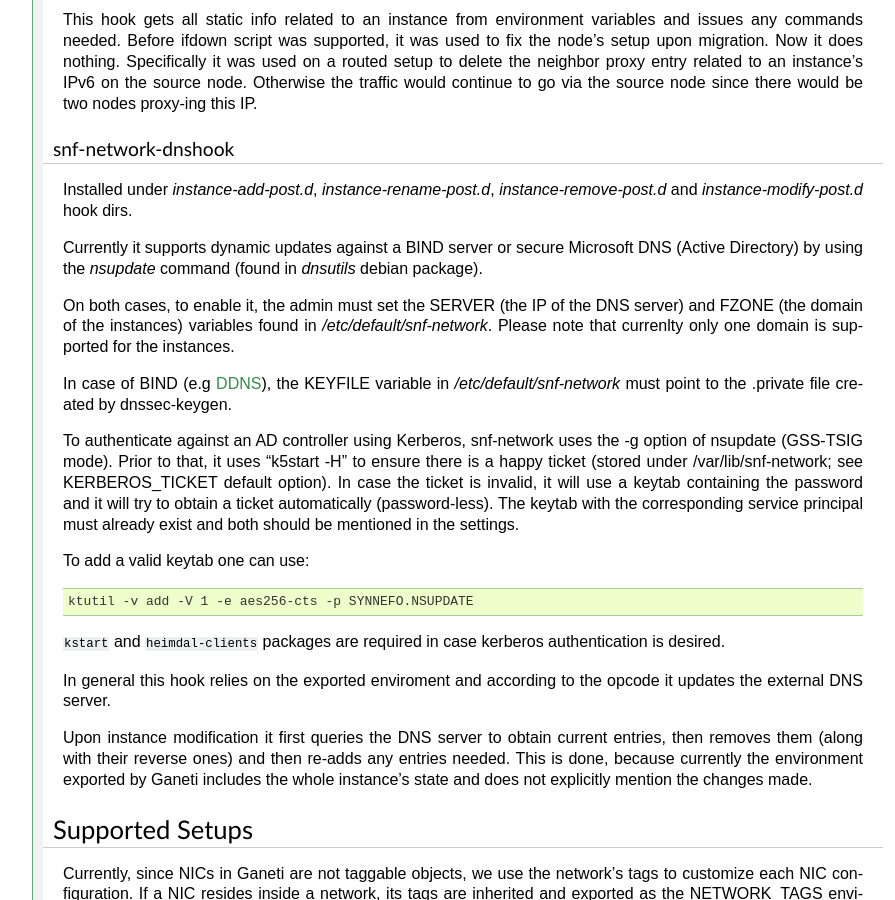
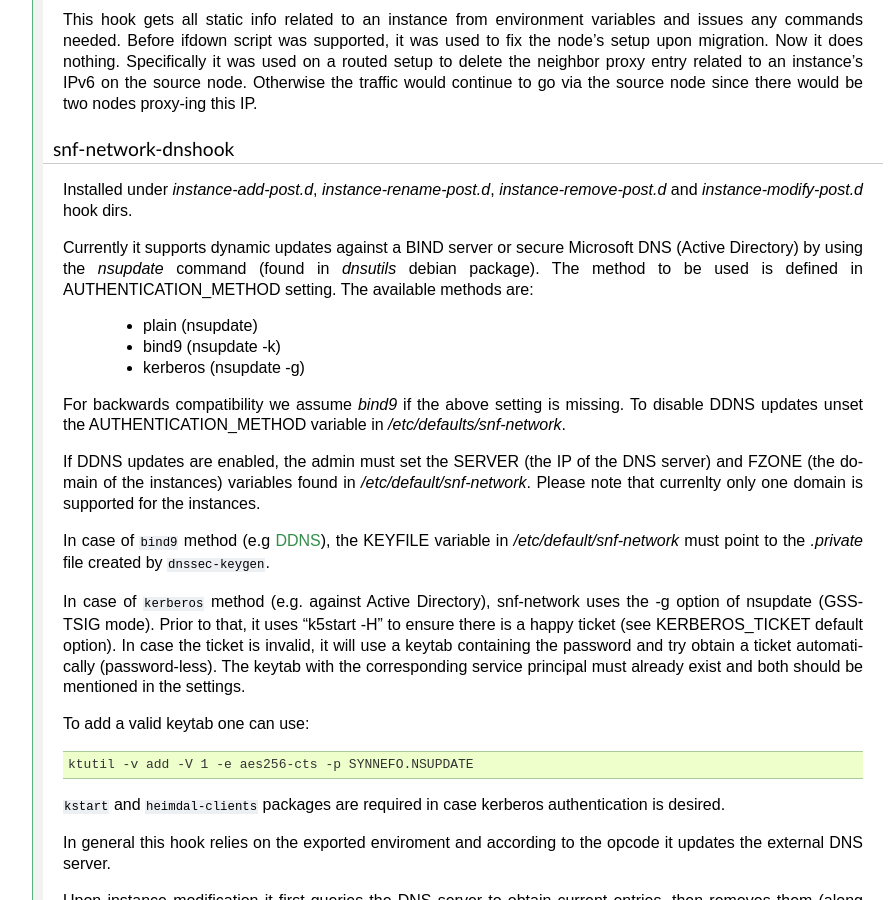
Before and after one commit to grnet/gnt-networking, a Sphinx documentation site: the page built from docs/index.rst, in a window 1280 px wide and 900 px high, scrolled down 2873 px. Shown: the whole window, without its empty margins (187-1082 px from the left). Built offline with Sphinx 7.4.7, drawn with Linux system fonts in a browser that asks for light colours; formulas are drawn with MathJax 3; some of the changed text lies outside the part shown.

Commit message:
docs: Update docs for AUTHENTICATION_METHOD
Mention AUTHENTICATION_METHOD setting in docs and update
configure section with all missing settings included in
/etc/default/snf-network.

Signed-off-by: Dimitris Aragiorgis <dimara@grnet.gr>

```diff
--- a/docs/index.rst
+++ b/docs/index.rst
@@ -226,25 +226,35 @@ Installed under `instance-add-post.d`, `instance-rename-post.d`,
 
 Currently it supports dynamic updates against a BIND server or
 secure Microsoft DNS (Active Directory) by using the `nsupdate`
-command (found in `dnsutils` debian package).
+command (found in `dnsutils` debian package). The method to be used
+is defined in AUTHENTICATION_METHOD setting. The available methods
+are:
 
-On both cases, to enable it, the admin must set the SERVER (the IP of
+ - plain (nsupdate)
+ - bind9 (nsupdate -k)
+ - kerberos (nsupdate -g)
+
+For backwards compatibility we assume `bind9` if the above setting is missing.
+To disable DDNS updates unset the AUTHENTICATION_METHOD variable
+in `/etc/defaults/snf-network`.
+
+If DDNS updates are enabled, the admin must set the SERVER (the IP of
 the DNS server) and FZONE (the domain of the instances) variables found
 in `/etc/default/snf-network`. Please note that currenlty only one
 domain is supported for the instances.
 
-In case of BIND (e.g `DDNS <https://wiki.debian.org/DDNS>`_),
+In case of ``bind9`` method (e.g `DDNS <https://wiki.debian.org/DDNS>`_),
 the KEYFILE variable in `/etc/default/snf-network` must point to
-the .private file created by dnssec-keygen.
+the `.private` file created by ``dnssec-keygen``.
 
-To authenticate against an AD controller using Kerberos, snf-network
-uses the -g option of nsupdate (GSS-TSIG mode). Prior to that, it uses
-"k5start -H" to ensure there is a happy ticket (stored under
-/var/lib/snf-network; see KERBEROS_TICKET default option). In case the
-ticket is invalid, it will use a keytab containing the password and it
-will try to obtain a ticket automatically (password-less). The keytab
-with the corresponding service principal must already exist and both
-should be mentioned in the settings.
+In case of ``kerberos`` method (e.g. against Active Directory),
+snf-network uses the -g option of nsupdate (GSS-TSIG mode). Prior to that,
+it uses "k5start -H" to ensure there is a happy ticket (see
+KERBEROS_TICKET default option). In case the ticket is invalid, it will
+use a keytab containing the password and try obtain a ticket
+automatically (password-less). The keytab with the corresponding service
+principal must already exist and both should be mentioned in the
+settings.
 
 To add a valid keytab one can use:
 
@@ -427,10 +437,26 @@ one of them.
    <setups>`)
  - ``RUNLOCKED_OPTS`` options for runlocked helper script used as a
    wrapper for ebtables
- - ``SERVER`` the IP/FQDN of the name server
- - ``FZONE`` the domain that the VMs will reside in
+ - ``AUTHENTICATION_METHOD`` is the method to be used for dynamic DNS
+   updates. The valid methods are: plain (nsupdate), bind9 (nsupdate
+   -k), kerberos (nsupdate -g). To disable DDNS updates just unset this
+   setting.
+ - ``SERVER`` the IP/FQDN of the name server (required for dynamic DNS
+   updates)
+ - ``FZONE`` the domain that the VMs will reside in (required for
+   dynamic DNS updates)
  - ``KEYFILE`` path to file used with -k option of nsupdate
  - ``TTL`` defines the duration in seconds that a DNS record may be cached
+   (defaults to 300)
+ - ``KERBEROS_PRINCIPAL`` is the kerberos principal (required for
+   kerberos authentication)
+ - ``KERBEROS_KEYTAB`` is the kerberos keytab (defaults to
+   /etc/krb5.keytab)
+ - ``KERBEROS_KSTART_ARGS`` are the options to pass to kstart (default
+   to "-H 1 -l 1h")
+ - ``KERBEROS_TICKET`` is the path to keep the ticket obtained by kstart
+   (defaults to /var/lib/snf-network/snf-network-kerberos.tkt)
+
 
 
 .. toctree::
```
